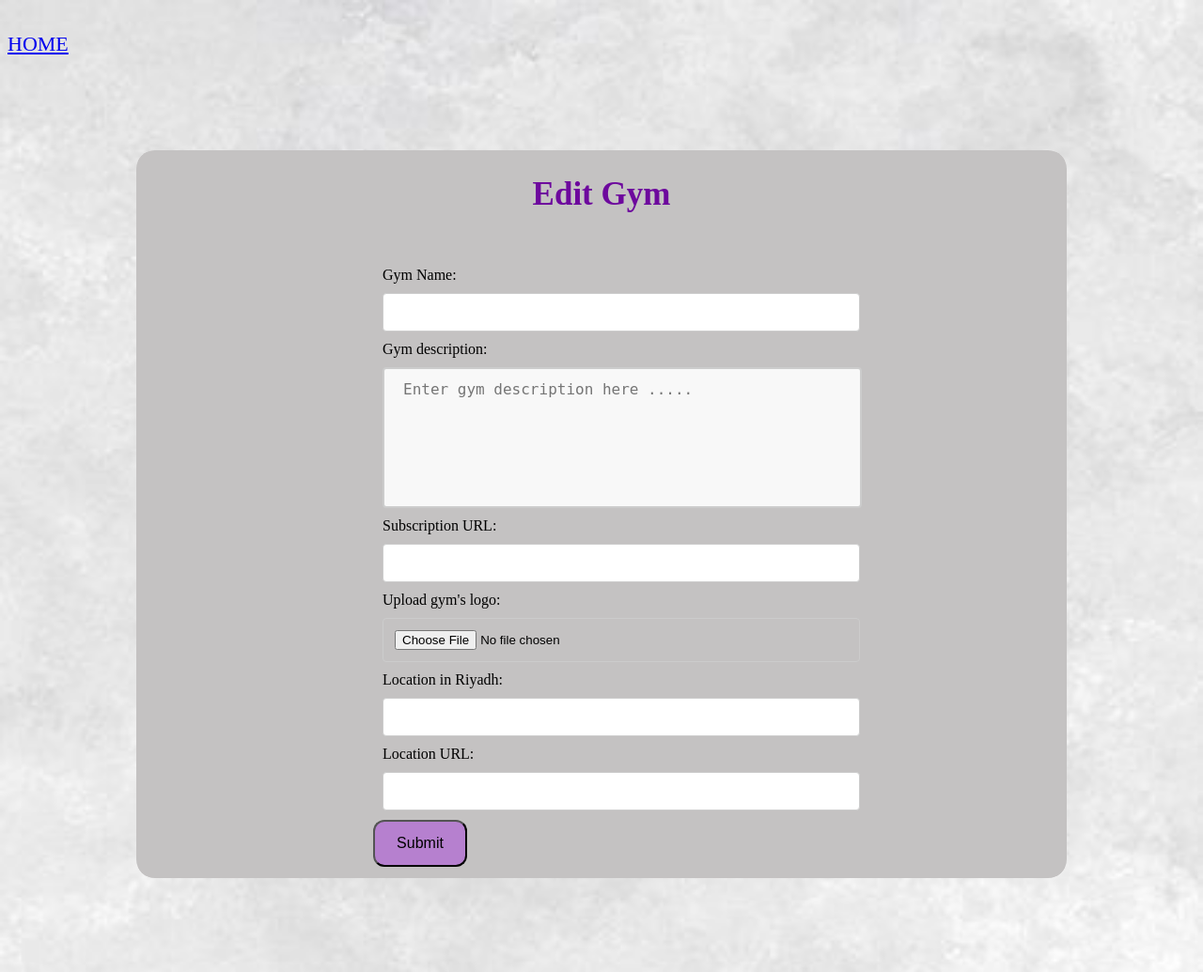
After one commit to reemaowerdi/newGymProject, a PHP site: page /EditForm.php in a window 1280 px wide. The commit adds this page. Shown: the whole page at 94% size. Run offline with PHP 8.4, Linux system fonts and the light colour scheme.

```diff
--- /dev/null
+++ b/hh/EditForm.php
@@ -0,0 +1,80 @@
+<?php
+            include("connection.php");
+            if (isset($_POST['submitAddition'])){
+                $name=$_POST['name'];
+                $des=$_POST['description'];
+                $sub=$_POST['URL'];
+                $logo=$_POST['logo'];
+                $locurl=$_POST['LocURL'];
+                $loc=$_POST['Location'];
+                 $id=$_GET["id"];
+                $query=$sql = "UPDATE gym_info WHERE id=$id";
+                if ($p=mysqli_query($db,$query)){
+                    echo  '<p id="ok">It has been successfully modifiedy</p>';
+                }
+                else {
+                    echo '<p id="ok" style="background:red;">Failed</p>';
+                }
+                      }
+
+			?>
+<html>
+<head>
+<meta charset="UTF-8">
+<title>Add Gym</title>
+<link href="style1.css" rel="stylesheet" type="text/css">
+</head>
+<body>
+
+<br>
+  <header>
+
+
+    <nav class="topnav">
+
+
+
+      <div class="links">
+        <a href="admin.php">HOME</a>
+
+
+      </div>
+
+    </nav>
+  </header>
+
+
+<table id="content" cellpadding="10">
+<tr style="border-radius: 20px;">
+	<td valign="middle" colspan="2" style="height: 70px;background: #C4C2C2">
+    <form name="myform" method='post'>
+      <h1 style="color:#6D089D; text-align:center;">Edit Gym</h1> <br>
+            <ul>
+            <label for="gym_name" class='add'>Gym Name:</label><br>
+            <input type="text" name='Name' class='add'><br>
+            <label for="gym_description"class='add' >Gym description:</label><br>
+            <textarea name='description' placeholder="Enter gym description here ....." class='add' required rows="7"></textarea><br> <!--hieeght and width-->
+            <label for="subscribe_URL" class='add'>Subscription URL:</label><br>
+            <input type="text" name='URL' class='add'><br>
+            <label for="logo" class='add'>Upload gym's logo:</label><br>
+            <input type="file" name='logo' class='add'><br>
+             <label for="loc" class='add'>Location in Riyadh:</label><br>
+             <input type="text" name='Location' class='add'><br>
+             <label for="locationURL" class='add'>Location URL:</label><br>
+            <input type="text" name='LocURL' class='add'><br>
+            <input type="submit" name="submitAddition" value='Submit' id='submitAddition'>
+</ul>
+            </form>
+	</td>
+</tr>
+
+
+</table>
+</body>
+</html>
+
+
+</table>
+
+</body>
+</html>
```
Also changed, not shown: hh/admin.php (+11 -2 lines).
